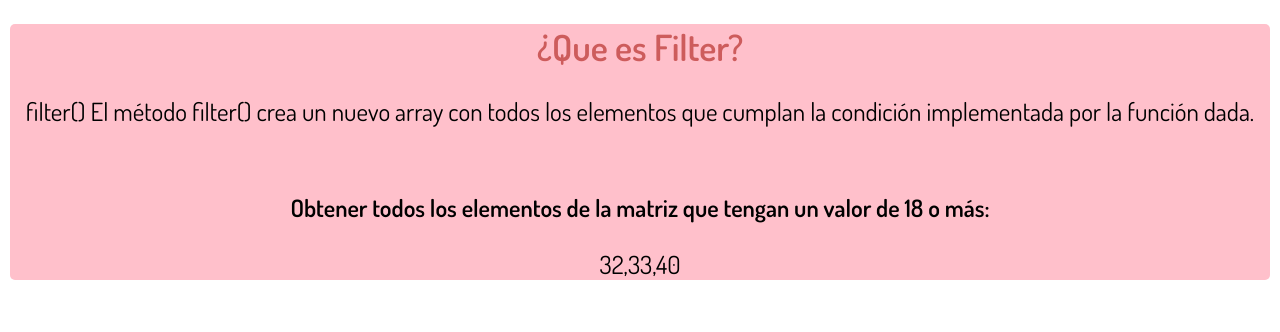
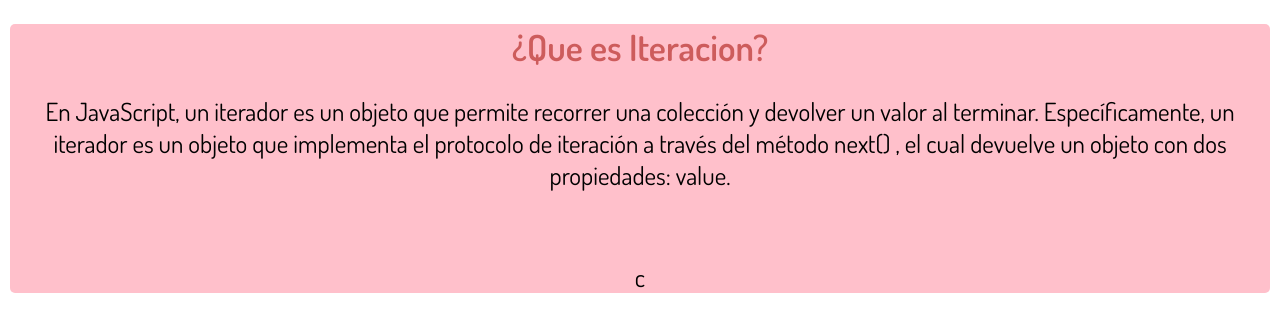
Before and after one commit to SlendyEsocbarRojasADSI/GLOSARIO, a plain HTML site: page index.html in a window 1280 px wide. Drawn offline with Linux system fonts and the light colour scheme.

Commit message:
ITERACION

```diff
--- a/index.html
+++ b/index.html
@@ -4,18 +4,18 @@
     <meta charset="UTF-8">
     <meta http-equiv="X-UA-Compatible" content="IE=edge">
     <meta name="viewport" content="width=device-width, initial-scale=1.0">
-    <title>Filter</title>
+    <title>Iteracion</title>
     <link rel="stylesheet" href="style.css">
 </head>
 
 <body>
     <div>
-        <h1>¿Que es Filter?</h1>
+        <h1>¿Que es Iteracion?</h1>
 
-        <p>filter() El método filter() crea un nuevo array con todos los elementos que cumplan la condición implementada por la función dada.</p>
+        <p>En JavaScript, un iterador es un objeto que permite recorrer una colección y devolver un valor al terminar. Específicamente, un iterador es un objeto que implementa el protocolo de iteración a través del método next() , el cual devuelve un objeto con dos propiedades: value.</p>
         <br>
-        <h2>Obtener todos los elementos de la matriz que tengan un valor de 18 o más:</h2>
-        <p id="demo"></p>
+
+        <p id="value"></p>
     </div>
 
     <script src="main.js"></script>
--- a/main.js
+++ b/main.js
@@ -1,7 +1,17 @@
-const ages = [32, 33, 16, 40];
+for(let value of ["a", "b", "c"]){
+    document.getElementById("value").innerHTML= value;
+}
+// "a"
+// "b"
+// "c"
 
-document.getElementById("demo").innerHTML = ages.filter(checkAdult);
+[..."abc"]; // ["a", "b", "c"]
 
-function checkAdult(age) {
-  return age >= 18;
+function* gen(){
+  yield* ["a", "b", "c"];
 }
+
+gen().next(); // { value:"a", done:false }
+
+[a, b, c] = new Set(["a", "b", "c"]);
+a // "a"
```
Also changed, not shown: 1 other file.
